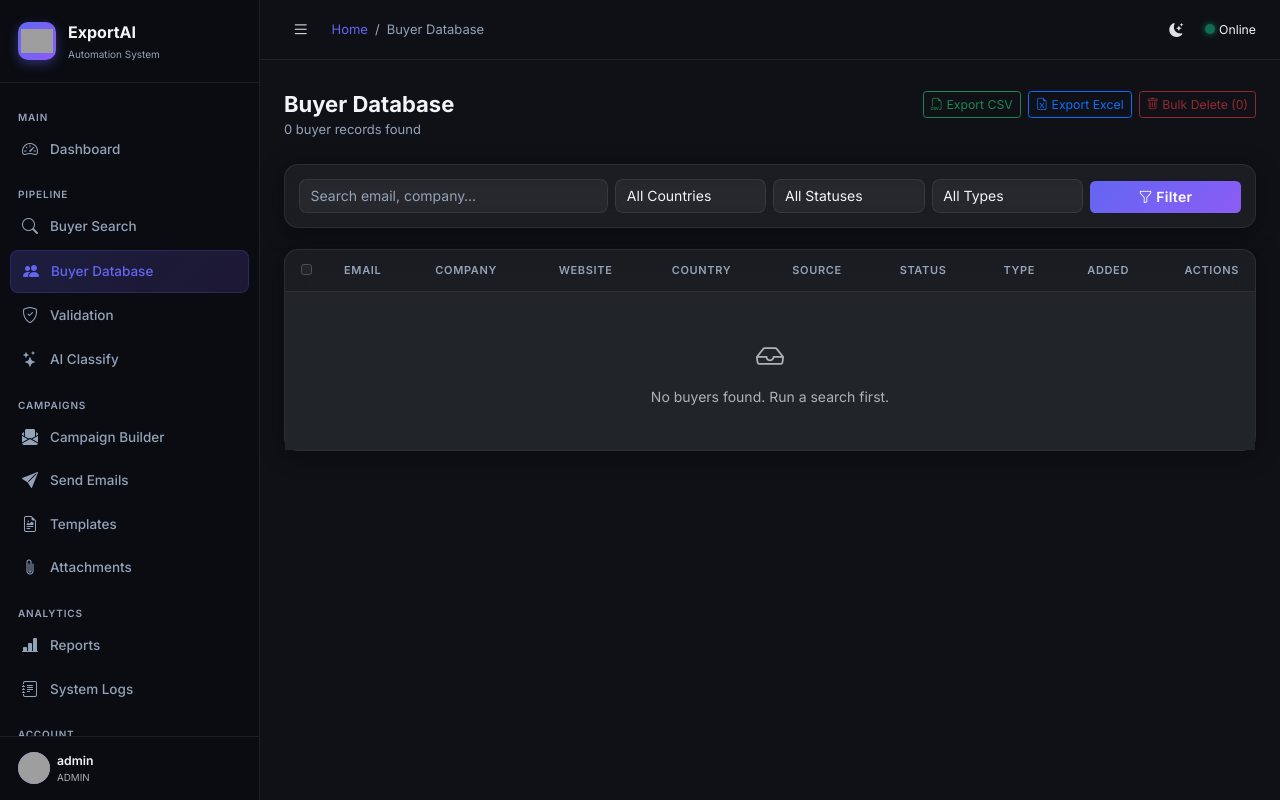
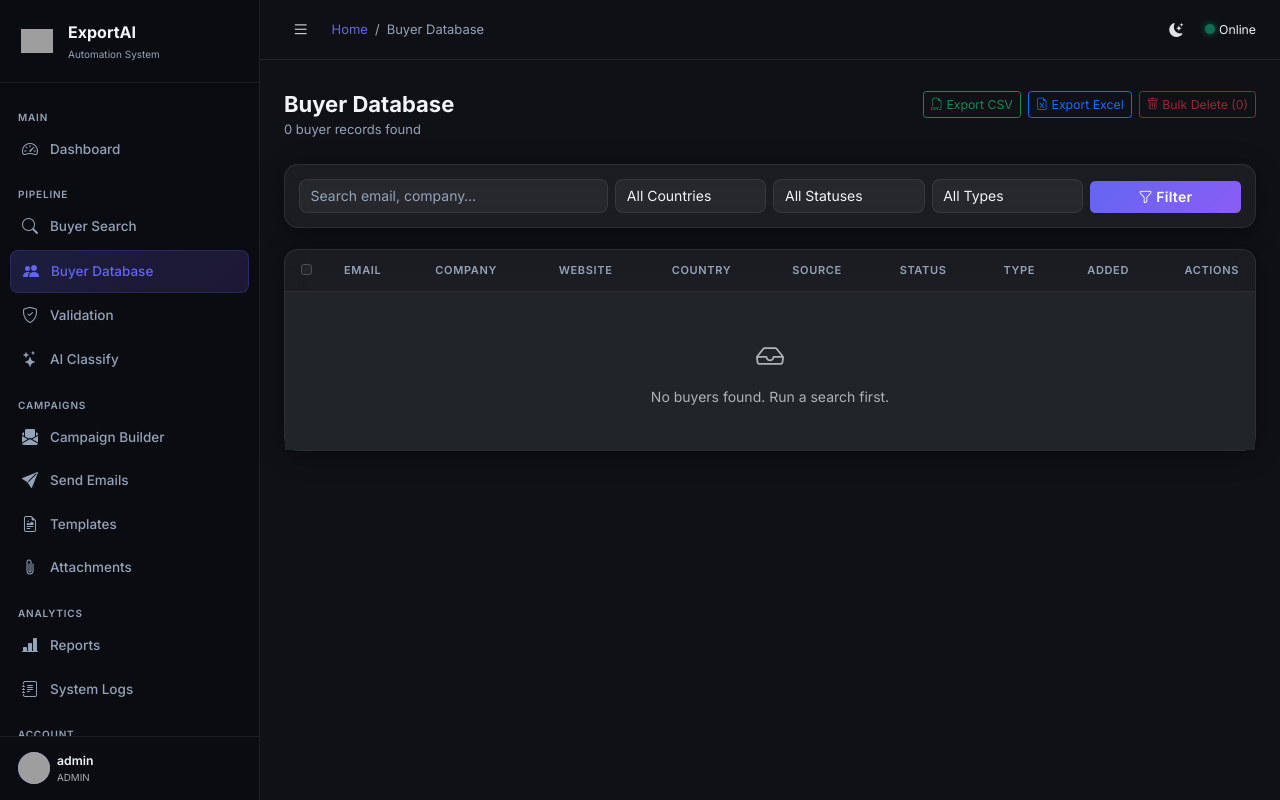
Before and after one commit to SanjayKumar-sg/Export-automation-system, a Flask app: page /buyers/ in a window 1280 px wide. Run offline with Flask 3, Linux system fonts and the light colour scheme; a user stored in the database is signed in; grey boxes are pictures that could not be loaded.

Commit message:
Fix logo styling and force favicon cache refresh

```diff
--- a/app/static/css/main.css
+++ b/app/static/css/main.css
@@ -104,12 +104,8 @@
 
 .brand-icon {
   width: 38px; height: 38px;
-  background: linear-gradient(135deg, var(--brand-blue), var(--brand-purple));
-  border-radius: 10px;
   display: flex; align-items: center; justify-content: center;
-  font-size: 18px; color: #fff;
   flex-shrink: 0;
-  box-shadow: 0 4px 12px rgba(99,102,241,0.4);
 }
 
 .brand-title {
@@ -571,12 +567,8 @@
 
 .login-logo {
   width: 56px; height: 56px;
-  background: linear-gradient(135deg, var(--brand-blue), var(--brand-purple));
-  border-radius: 16px;
   display: flex; align-items: center; justify-content: center;
-  font-size: 26px; color: #fff;
   margin: 0 auto 12px;
-  box-shadow: 0 8px 24px rgba(99,102,241,0.4);
 }
 
 .login-title {
--- a/app/templates/base.html
+++ b/app/templates/base.html
@@ -7,7 +7,7 @@
   <meta name="description" content="{% block meta_desc %}Professional Export Automation & Email Marketing Platform{% endblock %}"/>
 
   <!-- Favicon -->
-  <link rel="icon" href="{{ url_for('static', filename='img/logo.png') }}"/>
+  <link rel="icon" href="{{ url_for('static', filename='img/logo.png') }}?v=2"/>
 
   <!-- Google Fonts -->
   <link rel="preconnect" href="https://fonts.googleapis.com"/>
```
